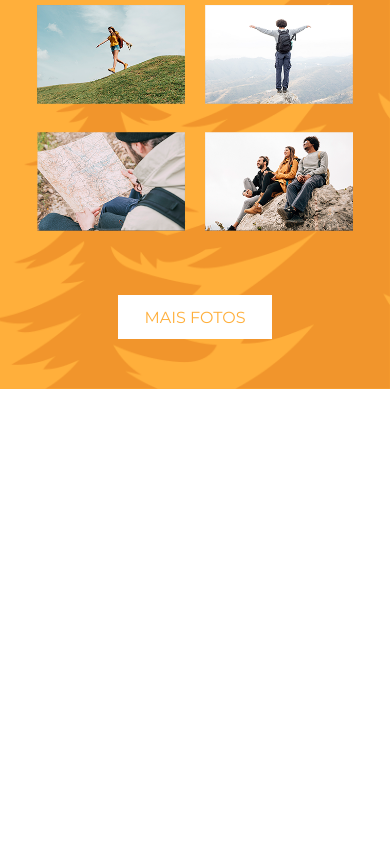
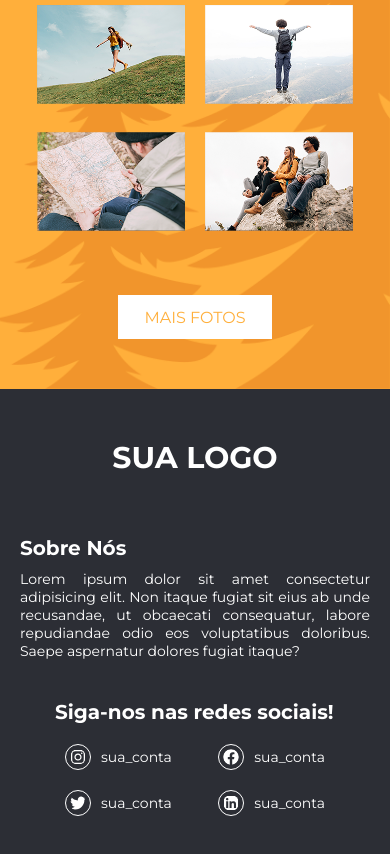
Before and after one commit to itsimoes/trekking-01, a React (Create React App) app: page / in a window 390 px wide. Shown: the part 5905-6759 px from the top of the page. Before the commit the page ends 6294 px from the top, so only its background shows below. Built offline with nearby package versions, Linux system fonts and the light colour scheme; a web font is replaced by a local one.

Commit message:
Footer component MOBILE estilizado

```diff
--- a/src/App.tsx
+++ b/src/App.tsx
@@ -22,7 +22,7 @@ function App() {
       <RouteOptions />
       <Videos />
       <Gallery />
-      {/* <Footer /> */}
+      <Footer />
     </>
   );
 }
--- a/src/components/Footer/style.scss
+++ b/src/components/Footer/style.scss
@@ -25,11 +25,12 @@
   p {
     width: 350px;
     font-size: 14px;
+    text-align: justify;
   }
 }
 
 .footer_socialmedia {
-    width: 280px;
+  width: 280px;
 }
 
 .footer_socialmedia_icons_container {
@@ -52,3 +53,26 @@
   border-radius: 50%;
   padding: 4px;
 }
+
+//media query MOBILE
+@media (max-width: 431px) {
+  .footer_container {
+    padding-top: 50px;
+    padding-bottom: 50px;
+    padding-left: 20px;
+    padding-right: 20px;
+  }
+  .footer_cards_container {
+    flex-direction: column;
+    align-items: center;
+    justify-content: center;
+  }
+
+  .footer_about {
+    margin-bottom: 30px;
+
+    p {
+      width: 100%;
+    }
+  }
+}
```
